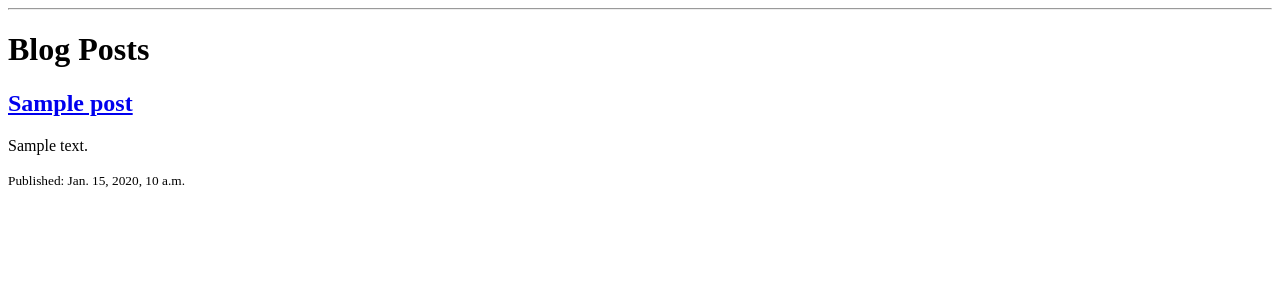
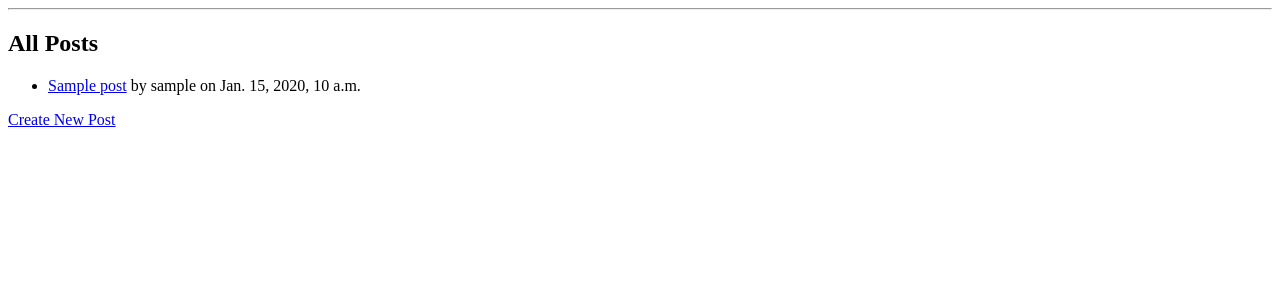
Before and after one commit to Melissa07001/Alx_DjangoLearnLab, a Django app: template blog/templates/blog/post_list.html in a window 1280 px wide. Shown: the part 26-326 px from the top of the page. Run offline with Django 5.2, Linux system fonts and the light colour scheme; the template is opened without the code that fills it: most values are stand-ins (such as "Sample title", 1, 10 or a date in 2020).

Commit message:
Update post_list.html

```diff
--- a/blog/templates/blog/post_list.html
+++ b/blog/templates/blog/post_list.html
@@ -1,17 +1,13 @@
-{% extends 'blog/base.html' %}
-
+{% extends "blog/base.html" %}
 {% block content %}
-  <h1>Blog Posts</h1>
-
-  {% for post in posts %}
-    <div class="post">
-      <h2>
-        <a href="{% url 'post_detail' post.pk %}">{{ post.title }}</a>
-      </h2>
-      <p>{{ post.text|truncatewords:30 }}</p>
-      <small>Published: {{ post.published_date }}</small>
-    </div>
-  {% empty %}
-    <p>No posts yet.</p>
-  {% endfor %}
+<h2>All Posts</h2>
+<ul>
+    {% for post in posts %}
+        <li>
+            <a href="{% url 'post-detail' post.pk %}">{{ post.title }}</a>
+            by {{ post.author.username }} on {{ post.published_date }}
+        </li>
+    {% endfor %}
+</ul>
+<a href="{% url 'post-create' %}">Create New Post</a>
 {% endblock %}
```
